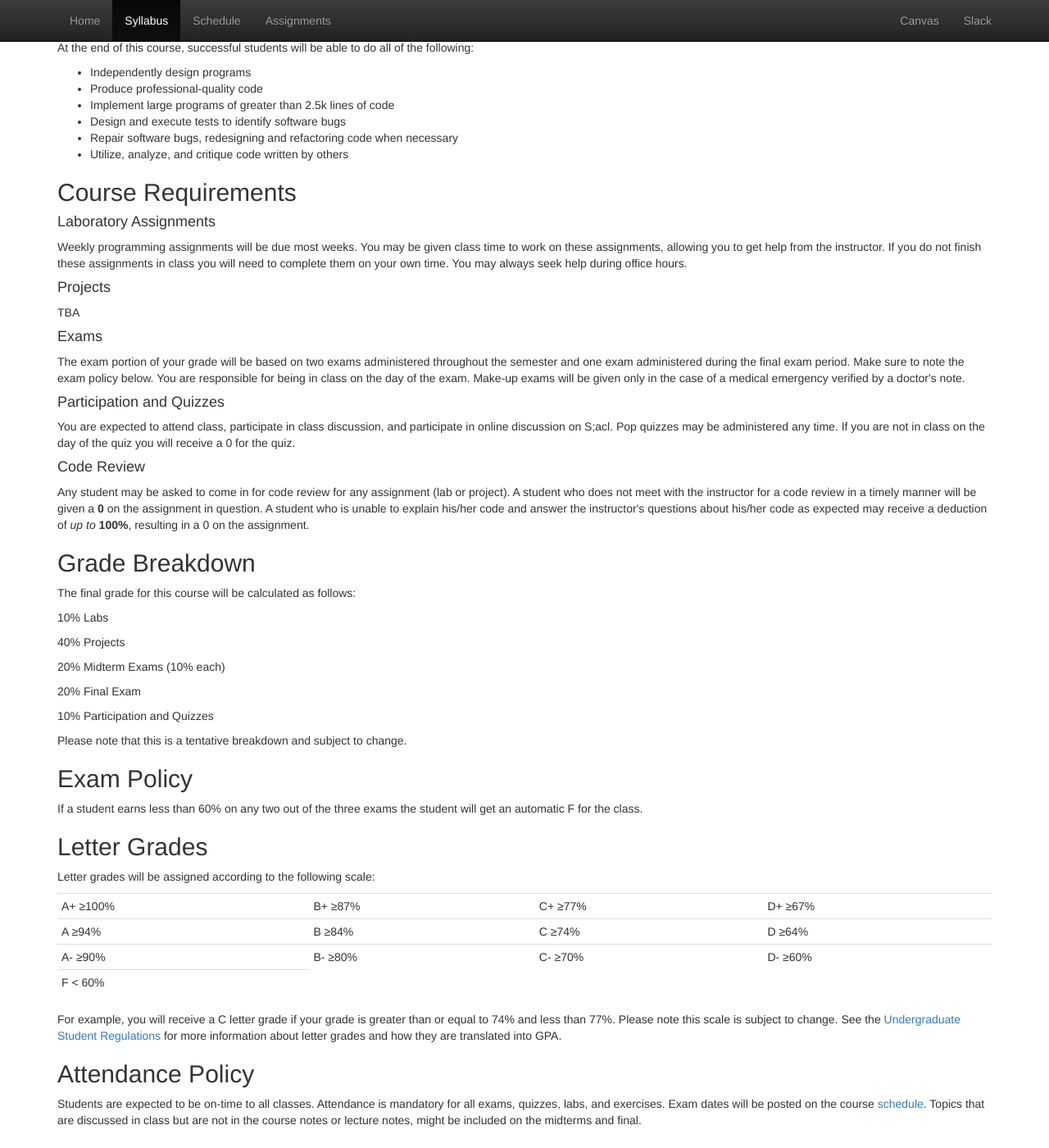
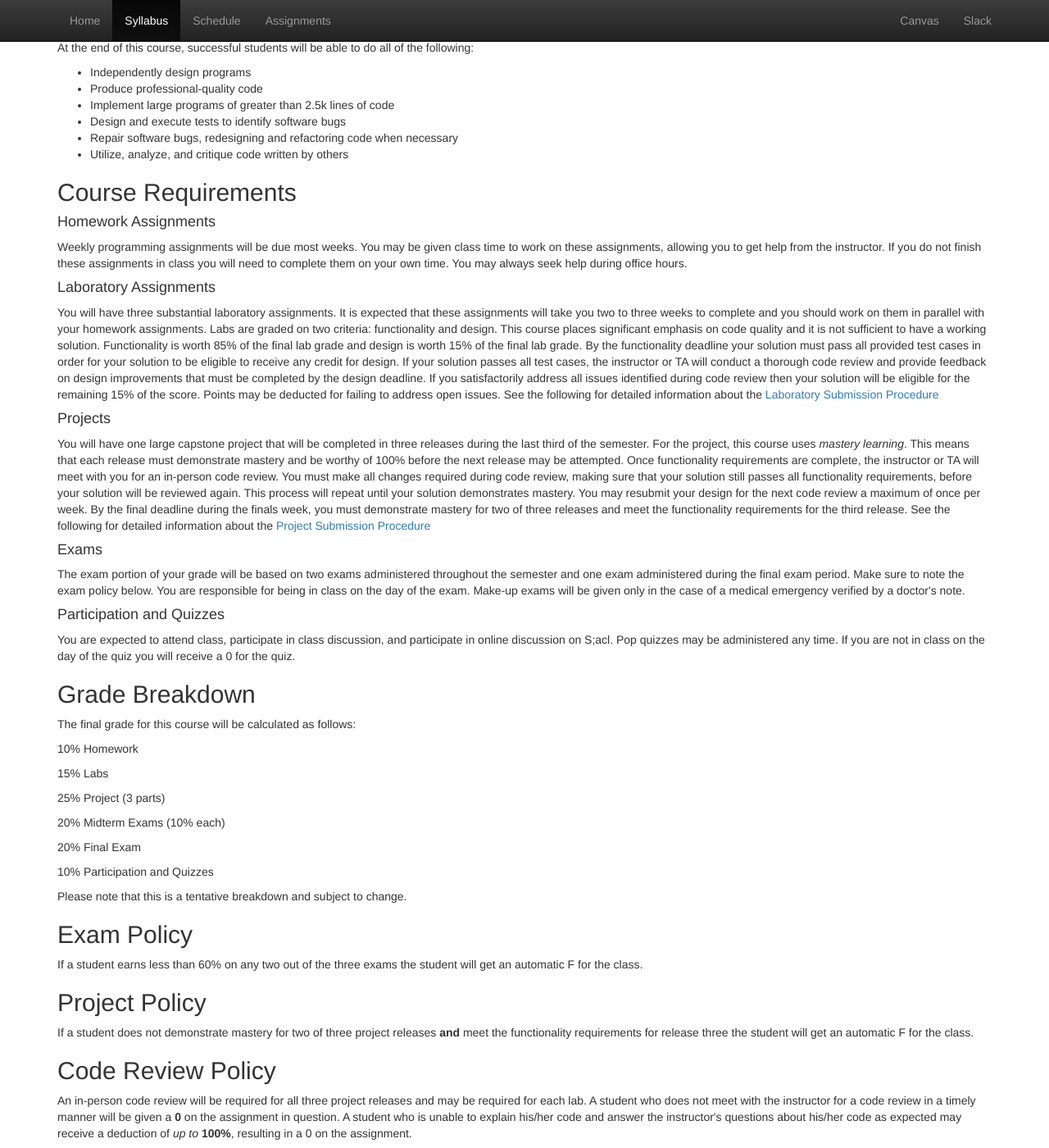
Before and after one commit to CS514-F17/cs514-f17.github.io, a Jekyll site: the page built from syllabus.html, in a window 1280 px wide and 1400 px high, scrolled down 1112 px. Shown: the whole window at 82% size. Built offline with Jekyll 4.4.1, drawn with Linux system fonts in a browser that asks for light colours; some of the changed text lies outside the part shown.

Commit message:
update syllabus"

```diff
--- a/syllabus.html
+++ b/syllabus.html
@@ -18,8 +18,6 @@ title: Syllabus
     <strong>Email:</strong> srollins@cs.usfca.edu - Slack preferred<br/>
     <strong>Office:</strong> Harney Science Center, Room 404<br/>
     <strong>Hours:</strong>  TBD and by appointment</p>
-
-
 
     <h2>TA Information</h2>
 
@@ -69,28 +67,28 @@ title: Syllabus
 
       <h2>Course Requirements</h2>
 
-      <h4>Laboratory Assignments</h4>
+      <h4>Homework Assignments</h4>
       <p>Weekly programming assignments will be due most weeks. You may be given class time to work on these assignments, allowing you to get help from the instructor. If you do not finish these assignments in class you will need to complete them on your own time. You may always seek help during office hours.</p>
 
+      <h4>Laboratory Assignments</h4>
+      <p>You will have three substantial laboratory assignments. It is expected that these assignments will take you two to three weeks to complete and you should work on them in parallel with your homework assignments. Labs are graded on two criteria: functionality and design. This course places significant emphasis on code quality and it is not sufficient to have a working solution. Functionality is worth 85% of the final lab grade and design is worth 15% of the final lab grade. By the functionality deadline your solution must pass all provided test cases in order for your solution to be eligible to receive any credit for design. If your solution passes all test cases, the instructor or TA will conduct a thorough code review and provide feedback on design improvements that must be completed by the design deadline. If you satisfactorily address all issues identified during code review then your solution will be eligible for the remaining 15% of the score. Points may be deducted for failing to address open issues. See the following for detailed information about the <a href="">Laboratory Submission Procedure</a></p>
+
       <h4>Projects</h4>
-      <p>TBA</p>
-<!--       <p>The project portion of your grade will be based on six substantial programming projects assigned throughout the semester. In some cases, your project grade will be based on the code you submit as well as an oral explanation and demonstration of the project on the day the project is due. A project assignment submitted on time is eligible for full credit. A project assignment submitted late by 24 hours or less is eligible for a maximum of 50%. A project assignment submitted more than 24 hours late is not eligible for credit. Extensions will be granted only in the case of a medical emergency verified by a doctor's note.</p>
- -->
+      <p>You will have one large capstone project that will be completed in three releases during the last third of the semester. For the project, this course uses <i>mastery learning</i>. This means that each release must demonstrate mastery and be worthy of 100% before the next release may be attempted. Once functionality requirements are complete, the instructor or TA will meet with you for an in-person code review. You must make all changes required during code review, making sure that your solution still passes all functionality requirements, before your solution will be reviewed again. This process will repeat until your solution demonstrates mastery. You may resubmit your design for the next code review a maximum of once per week. By the final deadline during the finals week, you must demonstrate mastery for two of three releases and meet the functionality requirements for the third release. See the following for detailed information about the <a href="">Project Submission Procedure</a></p>
+
       <h4>Exams</h4>
       <p>The exam portion of your grade will be based on two exams administered throughout the semester and one exam administered during the final exam period. Make sure to note the exam policy below. You are responsible for being in class on the day of the exam. Make-up exams will be given only in the case of a medical emergency verified by a doctor's note.</p>
 
       <h4>Participation and Quizzes</h4>
       <p>You are expected to attend class, participate in class discussion, and participate in online discussion on S;acl. Pop quizzes may be administered any time. If you are not in class on the day of the quiz you will receive a 0 for the quiz.</p>
 
-      <h4>Code Review</h4>
-      <p>Any student may be asked to come in for code review for any assignment (lab or project). A student who does not meet with the instructor for a code review in a timely manner will be given a <strong>0</strong> on the assignment in question. A student who is unable to explain his/her code and answer the instructor's questions about his/her code as expected may receive a deduction of <i>up to</i> <strong>100%</strong>, resulting in a 0 on the assignment.</p>
-
       <h2>Grade Breakdown</h2>
 
       <p>The final grade for this course will be calculated as follows:</p>
 
-      <p>10% Labs</p>
-      <p>40% Projects</p>
+      <p>10% Homework</p>
+      <p>15% Labs</p>
+      <p>25% Project (3 parts) </p>
       <p>20% Midterm Exams (10% each)</p>
       <p>20% Final Exam</p>
       <p>10% Participation and Quizzes</p>
@@ -99,6 +97,12 @@ title: Syllabus
 
       <h2>Exam Policy</h2>
       <p>If a student earns less than 60% on any two out of the three exams the student will get an automatic F for the class.</p>
+
+      <h2>Project Policy</h2>
+      <p>If a student does not demonstrate mastery for two of three project releases <strong>and</strong> meet the functionality requirements for release three the student will get an automatic F for the class.</p>
+
+      <h2>Code Review Policy</h2>
+      <p>An in-person code review will be required for all three project releases and may be required for each lab. A student who does not meet with the instructor for a code review in a timely manner will be given a <strong>0</strong> on the assignment in question. A student who is unable to explain his/her code and answer the instructor's questions about his/her code as expected may receive a deduction of <i>up to</i> <strong>100%</strong>, resulting in a 0 on the assignment.</p>
 
       <h2>Letter Grades</h2>
       <p>Letter grades will be assigned according to the following scale:</p>
@@ -137,8 +141,9 @@ title: Syllabus
 
   <h2>Late Policy</h2>
   <p>TBA</p>
-<!--   <p>All deadlines and exam dates are firm. No late laboratories or quizzes will be accepted. Projects may be submitted up to 24 hours late but will incur a 50% deduction.</p>
- -->  <p>Exceptions to this policy are made only in the case of <i>verifiable</i> medical or family emergency. Extensions and makeup exams must be arranged <i>PRIOR</i> to the original deadline unless in case of extreme emergency (such as an emergency room visit).</p>
+  <p>All deadlines and exam dates are firm. No late homeworks or quizzes will be accepted. Laboratory assignments must pass all test cases by the functionality deadline and all design changes must be made by the design deadline. Project releases may be submitted once per week until the last day of the final exam week and no more than one release may be submitted per week.
+  </p>
+  <p>Exceptions to this policy are made only in the case of <i>verifiable</i> medical or family emergency. Extensions and makeup exams must be arranged <i>PRIOR</i> to the original deadline unless in case of extreme emergency (such as an emergency room visit).</p>
 
   <h2>Academic Honesty</h2>
 
```
Also changed, not shown: schedule.html (+68 -103 lines), 5 other files.
